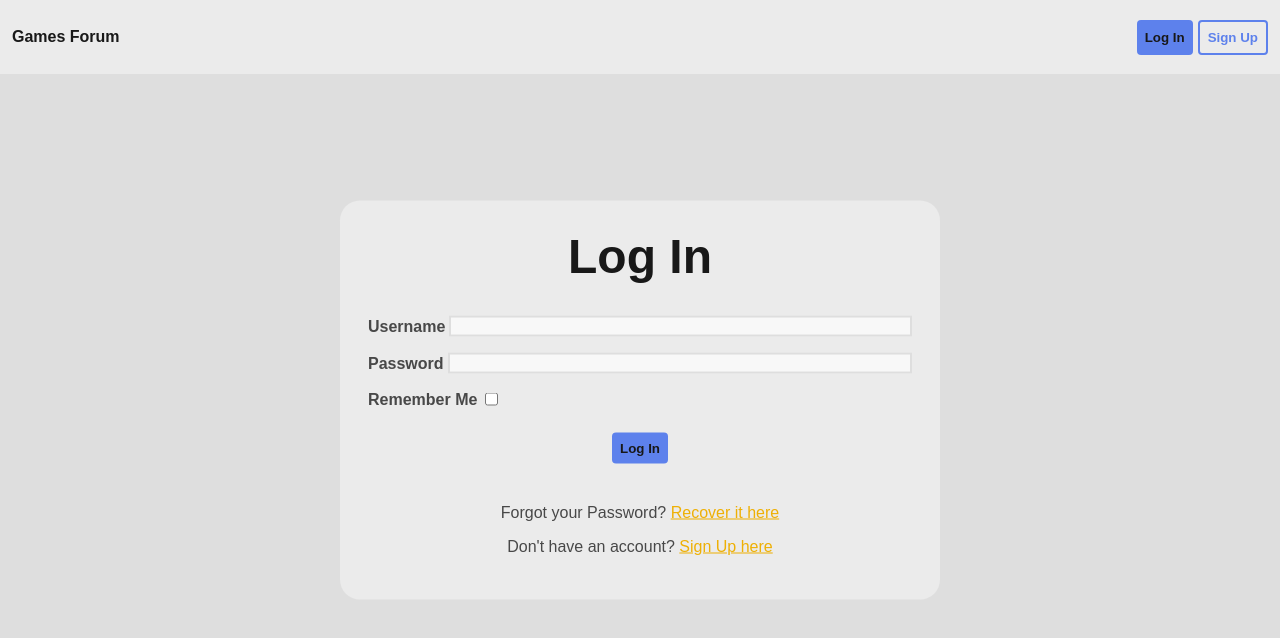
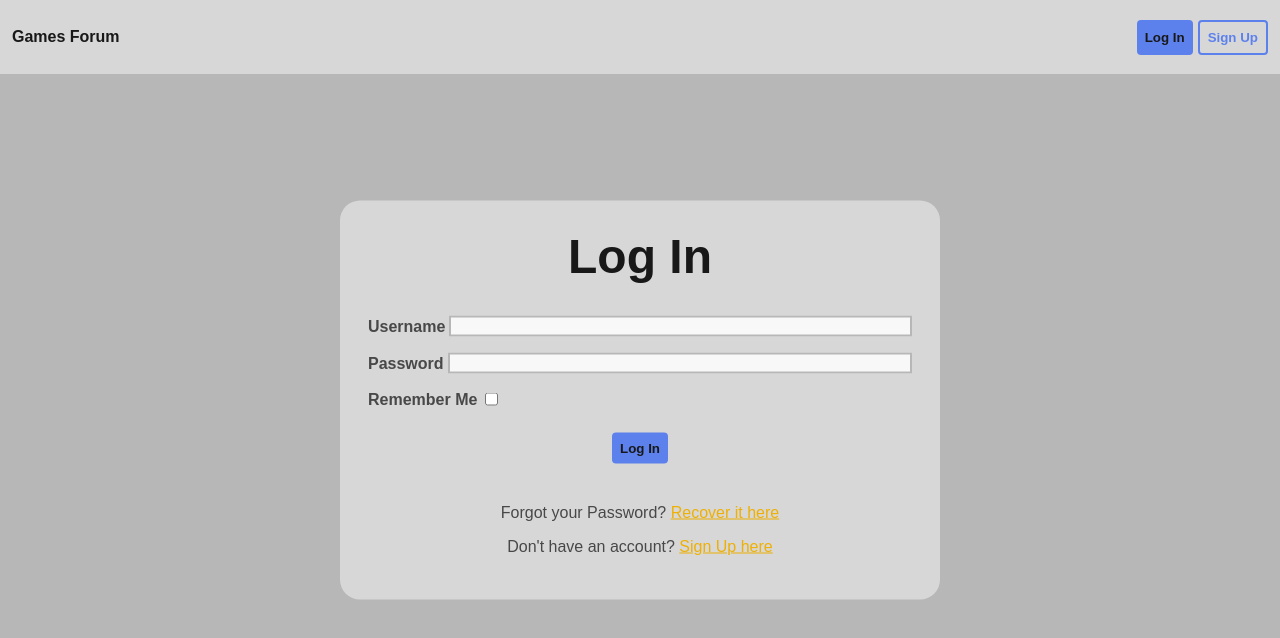
Before and after one commit to Seth-Browning/CSC321-Midterm, a plain HTML site: page public/login.html in a window 1280 px wide. Drawn offline with Linux system fonts and the light colour scheme.

Commit message:
Minor style changes.
Changes flex on the profile page's info bar and adjusted the light theme background colors.

```diff
--- a/src/styles/profile.css
+++ b/src/styles/profile.css
@@ -28,7 +28,7 @@
     flex-direction: row;
     flex-wrap: wrap;
     gap: 20px;
-    width: clamp(100px, 95%, 1000px);
+    width: clamp(100px, 95%, 1600px);
     margin: var(--spacing-l) auto;
     padding: var(--spacing-l);
     justify-content: space-between;
@@ -45,7 +45,7 @@
     gap: 0;
     justify-items: baseline;
     align-items: baseline;
-    flex: 1 1 auto;
+    flex: 50 1 auto;
 }
 
 #user-connections {
--- a/src/utils/common style.css
+++ b/src/utils/common style.css
@@ -23,8 +23,8 @@
 
 
     /* Colors */
-    --bg-dark: oklch(0.9 0 270);
-    --bg: oklch(0.94 0 270);
+    --bg-dark: oklch(0.78 0 270);
+    --bg: oklch(0.88 0 270);
     --bg-light: oklch(0.98 0 270);
     --text: oklch(20.812% 0 269.406);
     --text-muted: oklch(0.4 0 270);
@@ -61,7 +61,7 @@
 body {
     background: var(--bg-dark);
     color: var(--text-muted);
-    font-family: Arial, Helvetica, sans-serif;
+    font-family: var(--ff);
     margin: 0;
     padding: 0;
 }
```
